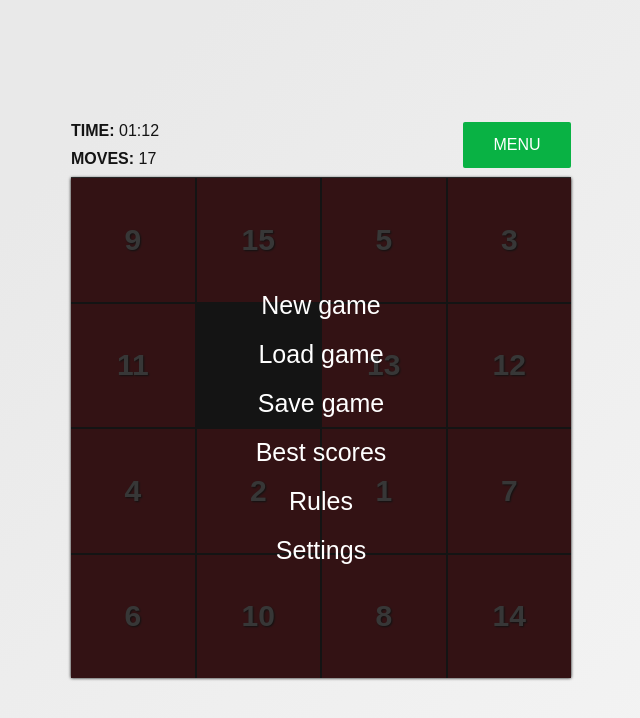
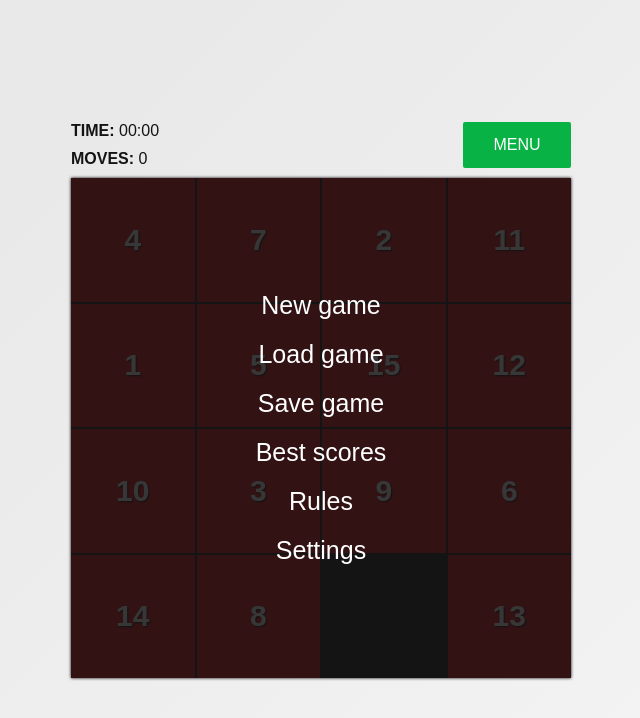
Before and after one commit to spoonya/puzzle-game, a website built with webpack: page src/index.html in a window 1280 px wide. Shown: the whole page, without its empty margins (319-959 px from the left). Built offline with nearby package versions, Linux system fonts and the light colour scheme; a web font is replaced by a local one.

Commit message:
feat: menu dynamic creation

```diff
--- a/src/index.html
+++ b/src/index.html
@@ -12,16 +12,8 @@
 <body>
 	<div class="container">
 		<div class="puzzle-wrapper">
-			<header class="header">
-				<div class="stats">
-					<time class="stats__item">Time: <span data-header="time">01:12</span></time>
-					<div class="stats__item">Moves: <span data-header="moves">17</span></div>
-				</div>
-				<button class="header__btn" data-header="pause-resume">Menu</button>
-			</header>
-
-			<div class="menu menu--visible">
-				<div class="menu__item menu__item--visible" data-menu="main">
+			<!-- <div class="menu menu--visible">
+				<div class="menu__item menu__item--hidden" data-menu="main">
 					<button class="menu__nav-btn" data-menu-btn="btn-new">New game</button>
 					<button class="menu__nav-btn" data-menu-btn="btn-load">Load game</button>
 					<button class="menu__nav-btn" data-menu-btn="btn-save">Save game</button>
@@ -29,7 +21,7 @@
 					<button class="menu__nav-btn" data-menu-btn="btn-rules">Rules</button>
 					<button class="menu__nav-btn" data-menu-btn="btn-settings">Settings</button>
 				</div>
-				<div class="menu__item menu__item--hidden" data-menu="menu-saved">
+				<div class="menu__item menu__item--visible" data-menu="menu-saved">
 					<h3 class="menu__title">Load game</h3>
 					<div class="menu__content">
 						<table class="saves-table">
@@ -39,10 +31,10 @@
 								<th>Moves</th>
 							</tr>
 							<tr data-saves="save-row">
-								<td data-saves="save-date">12.10.2020</td>
+								<td data-saves="save-size">4x4</td>
+								<td data-saves="save-time">05:30</td>
 								<td data-saves="save-moves">100</td>
-								<td data-saves="save-size">4x4</td>
-								<td data-saves="save-time"><button class="save-load" data-saves-btn="load">Load</button></td>
+								<td data-saves="save-btn"><button class="save-load" data-saves-btn="load">Load</button></td>
 							</tr>
 						</table>
 					</div>
@@ -83,12 +75,12 @@
 						<div class="menu__subitem">
 							<h4 class="menu__subtitle">Field size:</h4>
 							<select>
-								<option class="menu__option" value="3x3">3x3</option>
-								<option class="menu__option" value="4x4">4x4</option>
-								<option class="menu__option" value="5x5">5x5</option>
-								<option class="menu__option" value="6x6">6x6</option>
-								<option class="menu__option" value="7x7">7x7</option>
-								<option class="menu__option" value="8x8">8x8</option>
+								<option class="menu__option" value="3">3x3</option>
+								<option class="menu__option" value="4">4x4</option>
+								<option class="menu__option" value="5">5x5</option>
+								<option class="menu__option" value="6">6x6</option>
+								<option class="menu__option" value="7">7x7</option>
+								<option class="menu__option" value="8">8x8</option>
 							</select>
 						</div>
 						<div class="menu__subitem">
@@ -101,26 +93,7 @@
 					</div>
 					<button class="menu__back-btn" data-back-btn="btn-back">Back</button>
 				</div>
-			</div>
-
-			<div class="puzzle" style="grid-template-columns: repeat(4, 1fr);">
-				<div class="puzzle__item" id="9">9</div>
-				<div class="puzzle__item" id="15">15</div>
-				<div class="puzzle__item" id="5">5</div>
-				<div class="puzzle__item" id="3">3</div>
-				<div class="puzzle__item" id="11">11</div>
-				<div class="puzzle__empty" id="0"></div>
-				<div class="puzzle__item" id="13">13</div>
-				<div class="puzzle__item" id="12">12</div>
-				<div class="puzzle__item" id="4">4</div>
-				<div class="puzzle__item" id="2">2</div>
-				<div class="puzzle__item" id="1">1</div>
-				<div class="puzzle__item" id="7">7</div>
-				<div class="puzzle__item" id="6">6</div>
-				<div class="puzzle__item" id="10">10</div>
-				<div class="puzzle__item" id="8">8</div>
-				<div class="puzzle__item" id="14">14</div>
-			</div>
+			</div> -->
 		</div>
 	</div>
 </body>
--- a/src/styles/index/_main.scss
+++ b/src/styles/index/_main.scss
@@ -1,5 +1,8 @@
 .puzzle-wrapper {
   position: relative;
+
+  min-width: 50rem;
+  min-height: 55.6rem;
 }
 
 .puzzle {
@@ -46,7 +49,7 @@
 .menu {
   position: absolute;
   z-index: 1000;
-  top: 55px;
+  top: 56px;
   bottom: 0;
   left: 0;
 
@@ -73,6 +76,7 @@
 
 .menu__item {
   display: flex;
+  display: none;
   align-items: center;
   flex-direction: column;
   justify-content: center;
@@ -82,10 +86,6 @@
   color: $color-primary-light;
   &--visible {
     display: flex;
-  }
-
-  &--hidden {
-    display: none;
   }
 
   p {
@@ -222,5 +222,6 @@ label {
   min-width: 10.8rem;
   padding: .35em 1em;
 
+  user-select: none;
   text-transform: uppercase;
 }
--- /dev/null
+++ b/src/ts/header.ts
@@ -0,0 +1,47 @@
+import {menu} from './index';
+
+export default class Header {
+  private _puzzleWrapper: HTMLElement | null = document.querySelector('.puzzle-wrapper');
+  private _header: HTMLElement = document.createElement('header');
+  private _stats: HTMLElement = document.createElement('div');
+  private _statsTimeWrapper: HTMLElement = document.createElement('time');
+  private _statsTime: HTMLElement = document.createElement('span');
+  private _statsMovesWrapper: HTMLElement = document.createElement('div');
+  private _statsMoves: HTMLElement = document.createElement('span');
+  private _headerBtn: HTMLElement = document.createElement('button');
+  private _timeText = document.createTextNode('Time: ');
+  private _moveText = document.createTextNode('Moves: ');
+
+  public createHeader(): void {
+    this._header.classList.add('header');
+    this._stats.classList.add('stats');
+
+    this._statsMovesWrapper.classList.add('stats__item');
+    this._statsTimeWrapper.classList.add('stats__item');
+    this._headerBtn.classList.add('header__btn');
+
+    this._statsMoves.setAttribute('data-header', 'moves');
+    this._statsTime.setAttribute('data-header', 'time');
+    this._headerBtn.setAttribute('data-header', 'pause-resume');
+
+    this._statsTimeWrapper.append(this._statsTime);
+    this._stats.append(this._statsTimeWrapper);
+
+    this._statsMovesWrapper.append(this._statsMoves);
+    this._stats.append(this._statsMovesWrapper);
+
+    this._header.append(this._stats);
+    this._header.append(this._headerBtn);
+
+    this._puzzleWrapper?.prepend(this._header);
+
+    this._statsTimeWrapper.prepend(this._timeText);
+    this._statsTime.innerText = '00:00';
+    this._statsMovesWrapper.prepend(this._moveText);
+    this._statsMoves.innerText = '0';
+    this._headerBtn.innerText = 'Menu';
+
+    this._headerBtn.addEventListener('click', () => menu.menu.classList.add('menu--visible'));
+  }
+
+}
--- a/src/ts/index.ts
+++ b/src/ts/index.ts
@@ -1,9 +1,16 @@
 import '../styles/style.scss';
 import '../assets/move.mp3';
 import PuzzleLogic from './puzzle-logic';
+import Header from './header';
+import Menu from './menu';
 
-const puzzleInit = (size: number) => {
-  new PuzzleLogic(size);
+export const menu = new Menu();
+export const puzzleLogic  = new PuzzleLogic();
+
+const puzzleInit = (size: number): void => {
+  puzzleLogic.newGame(size);
+  menu.createMenuAll();
+  new Header().createHeader();
 };
 
 puzzleInit(4);
--- /dev/null
+++ b/src/ts/menu.ts
@@ -0,0 +1,297 @@
+import {puzzleLogic} from './index';
+
+export default class Menu {
+  private _puzzleWrapper: HTMLElement | null = document.querySelector('.puzzle-wrapper');
+
+  public menuItemArr: any = [];
+  public menuMainBtnArr: HTMLElement[] = [];
+
+  public menu: HTMLElement = document.createElement('div');
+
+  private _menuMainBtn: HTMLElement | null = null;
+
+  private _menuItem: HTMLElement | null = null;
+  private _menuItemContent: HTMLElement | null = null;
+  private _menuItemTitle: HTMLElement | null = null;
+  private _menuTable: HTMLElement | null = null;
+  private _menuTableRow: HTMLElement | null = null;
+  private _menuTableTh: HTMLElement | null = null;
+  private _menuTableTd: HTMLElement | null = null;
+
+  private _menuBackBtn: HTMLElement = document.createElement('button');
+  private _menuTableBtn: HTMLElement | null = null;
+
+  private _menuItemTxt: HTMLElement | null = null;
+  private _menuItemSubtitle: HTMLElement | null = null;
+
+  private _menuItemSelect: HTMLElement | null = null;
+  private _menuItemOption: HTMLElement | null = null;
+  private _menuItemInput: HTMLElement | null = null;
+  private _menuItemLabel: HTMLElement | null = null;
+  private _menuSubitem: HTMLElement | null = null;
+
+  public createMenuAll(): void {
+    this._puzzleWrapper?.append(this.menu);
+    this.menu.classList.add('menu', 'menu--visible');
+    this._menuBackBtn.classList.add('menu__back-btn');
+    this._menuBackBtn.setAttribute('data-menu-btn', 'btn-back');
+    this._menuBackBtn.innerText = 'Back';
+
+    const menuItemSetup = {
+      main: 'menu__item',
+      modif: {
+        visible: 'menu__item--visible'
+      },
+      attrName: 'data-menu'
+    };
+
+    const createMenuItemCommon = (attrName: string, attrVal: string, title: string, modif?:string): void => {
+
+      this._menuItem = document.createElement('div');
+      this._menuItemContent = document.createElement('div');
+      this._menuItemTitle = document.createElement('h3');
+
+      modif ? this._menuItem.classList.add(modif) : false;
+
+      this._menuItem.classList.add(menuItemSetup.main);
+      this._menuItem.setAttribute(attrName, attrVal);
+      this._menuItemContent.classList.add('menu__content');
+      this._menuItemTitle.classList.add('menu__title');
+
+      this._menuItemTitle.innerText = title;
+
+      this._menuItem.append(this._menuItemTitle);
+      this._menuItem.append(this._menuItemContent);
+      this._menuItem.append(this._menuBackBtn);
+      this.menu.append(this._menuItem);
+    }
+
+    const createMenuMain = (): void => {
+      const menuMainSetup = {
+        attrVal: 'main',
+        btnClass: 'menu__nav-btn',
+        btnAttrName: 'data-menu-btn',
+        btnSetup: [
+          { btnAttrVal: 'btn-new', btnTxt: 'New game' },
+          { btnAttrVal: 'btn-load', btnTxt: 'Load game' },
+          { btnAttrVal: 'btn-save', btnTxt: 'Save game' },
+          { btnAttrVal: 'btn-scores', btnTxt: 'Best scores' },
+          { btnAttrVal: 'btn-rules', btnTxt: 'Rules' },
+          { btnAttrVal: 'btn-settings', btnTxt: 'Settings' },
+        ]
+      };
+
+      this._menuItem = document.createElement('div');
+      this._menuItem.classList.add(menuItemSetup.main);
+      this._menuItem.classList.add(menuItemSetup.modif.visible);
+      this._menuItem.setAttribute(menuItemSetup.attrName, menuMainSetup.attrVal);
+      this.menu.append(this._menuItem);
+
+      for (let i = 0; i < menuMainSetup.btnSetup.length; i++) {
+        this._menuMainBtn = document.createElement('button');
+
+        this._menuMainBtn.classList.add(menuMainSetup.btnClass);
+        this._menuMainBtn.setAttribute(menuMainSetup.btnAttrName, menuMainSetup.btnSetup[i].btnAttrVal);
+        this._menuMainBtn.innerText = menuMainSetup.btnSetup[i].btnTxt;
+
+        this._menuItem.append(this._menuMainBtn);
+
+        this.menuMainBtnArr.push(this._menuMainBtn);
+      }
+
+      this.menuItemArr.push(this._menuItem);
+      this.menuMainBtnArr[0].addEventListener('click', () => {
+        this.menu.classList.remove('menu--visible');
+        puzzleLogic.newGame(4);
+      });
+
+    }
+
+    const createMenuLoad = (): void => {
+      const menuLoadSetup = {
+        title: 'Load game',
+        attrVal: 'menu-saved',
+        tableClass: 'saves-table',
+        trAttrName: 'data-saves',
+        trArrtVal: 'save-row',
+        tableHeader: [
+          { th: 'Board size' },
+          { th: 'Time' },
+          { th: 'Moves' }
+        ]
+      };
+
+      createMenuItemCommon(menuItemSetup.attrName, menuLoadSetup.attrVal, menuLoadSetup.title);
+
+      this._menuTable = document.createElement('table');
+      this._menuTable.classList.add(menuLoadSetup.tableClass);
+      this._menuTableRow = document.createElement('tr');
+      this._menuTableRow.setAttribute(menuLoadSetup.trAttrName, menuLoadSetup.trArrtVal);
+
+      for (let i = 0; i < menuLoadSetup.tableHeader.length; i++) {
+        this._menuTableTh = document.createElement('th');
+
+        this._menuTableTh.innerText = menuLoadSetup.tableHeader[i].th;
+
+        this._menuTableRow.append(this._menuTableTh);
+        this._menuTable.append(this._menuTableRow);
+      }
+
+      this._menuItemContent?.append(this._menuTable);
+
+      this.menuItemArr.push(this._menuItem);
+    };
+
+    const createMenuScores = (): void => {
+      const menuScoresSetup = {
+        title: 'Best scores',
+        attrVal: 'menu-scores',
+        tableClass: 'record-table',
+        trAttrName: 'data-record',
+        trArrtVal: 'record-row',
+        tableHeader: [
+          { th: 'Date' },
+          { th: 'Moves' },
+          { th: 'Size' },
+          { th: 'Time' },
+        ]
+      };
+
+      createMenuItemCommon(menuItemSetup.attrName, menuScoresSetup.attrVal, menuScoresSetup.title);
+
+      this._menuTable = document.createElement('table');
+      this._menuTable.classList.add(menuScoresSetup.tableClass);
+      this._menuTableRow = document.createElement('tr');
+      this._menuTableRow.setAttribute(menuScoresSetup.trAttrName, menuScoresSetup.trArrtVal);
+
+      for (let i = 0; i < menuScoresSetup.tableHeader.length; i++) {
+        this._menuTableTh = document.createElement('th');
+
+        this._menuTableTh.innerText = menuScoresSetup.tableHeader[i].th;
+
+        this._menuTableRow.append(this._menuTableTh);
+        this._menuTable.append(this._menuTableRow);
+      }
+
+      this._menuItemContent?.append(this._menuTable);
+
+      this.menuItemArr.push(this._menuItem);
+    };
+
+    const createMenuRules = (): void => {
+      const menuRulesSetup = {
+        title: 'Rules',
+        attrVal: 'menu-rules',
+        txt: 'The object of the puzzle is to place the tiles in order by making sliding moves that use the empty space. You can save your game and load it later. Or you can just use pause button. Also you can choose game field size in Settings.'
+      };
+
+      createMenuItemCommon(menuItemSetup.attrName, menuRulesSetup.attrVal, menuRulesSetup.title);
+
+      this._menuItemTxt = document.createElement('p');
+      this._menuItemTxt.innerText = menuRulesSetup.txt;
+      this._menuItemContent?.append(this._menuItemTxt);
+
+      this.menuItemArr.push(this._menuItem);
+    };
+
+    const createMenuSettings = (): void => {
+      const menuSettingsSetup = {
+        title: 'Settings',
+        attrVal: 'menu-settings',
+        size: {
+          title: 'Field size: ',
+          option: [
+            { class: 'menu__option', attrVal: '3', txt: '3x3' },
+            { class: 'menu__option', attrVal: '4', txt: '4x4' },
+            { class: 'menu__option', attrVal: '5', txt: '5x5' },
+            { class: 'menu__option', attrVal: '6', txt: '6x6' },
+            { class: 'menu__option', attrVal: '7', txt: '7x7' },
+            { class: 'menu__option', attrVal: '8', txt: '8x8' },
+          ]
+        },
+        sound: {
+          title: 'Sound: ',
+          option: [
+            {
+              label: { for: 'sound-on' },
+              input: { type: 'radio', id: 'sound-on', name: 'sound', value: 'on'},
+              txt: 'On'
+            },
+            {
+              label: { for: 'sound-off' },
+              input: { type: 'radio', id: 'sound-off', name: 'sound', value: 'off', checked: ''},
+              txt: 'Off'
+            }
+          ]
+        }
+      };
+
+      const createSubItemCommon = (title: string): void => {
+        this._menuSubitem = document.createElement('div');
+        this._menuItemSubtitle = document.createElement('h4');
+
+        this._menuSubitem.classList.add('menu__subitem');
+        this._menuItemSubtitle?.classList.add('menu__subtitle');
+
+        this._menuItemContent?.append(this._menuSubitem);
+        this._menuSubitem.append(this._menuItemSubtitle);
+
+        this._menuItemSubtitle.innerText = title;
+      };
+
+      const setAttributes = (el: HTMLElement, attrs: any):void => {
+        for (let key in attrs) {
+          el.setAttribute(key, attrs[key]);
+        }
+      };
+
+      createMenuItemCommon(menuItemSetup.attrName, menuSettingsSetup.attrVal, menuSettingsSetup.title);
+
+      for (let i = 0; i < menuSettingsSetup.size.option.length; i++) {
+        if (i === 0) {
+          createSubItemCommon(menuSettingsSetup.size.title);
+
+          this._menuItemSelect = document.createElement('select');
+
+          this._menuSubitem?.append(this._menuItemSelect);
+        }
+
+        this._menuItemOption = document.createElement('option');
+        this._menuItemOption.classList.add(menuSettingsSetup.size.option[i].class);
+        this._menuItemOption.setAttribute('value', menuSettingsSetup.size.option[i].attrVal);
+        this._menuItemOption.innerText = menuSettingsSetup.size.option[i].txt;
+
+        this._menuItemSelect?.append(this._menuItemOption);
+      }
+
+      for (let i = 0; i < menuSettingsSetup.sound.option.length; i++) {
+        if (i === 0) {
+          createSubItemCommon(menuSettingsSetup.sound.title);
+        }
+
+        this._menuItemInput = document.createElement('input');
+        this._menuItemLabel = document.createElement('label');
+        setAttributes(this._menuItemInput, menuSettingsSetup.sound.option[i].input);
+        setAttributes(this._menuItemLabel, menuSettingsSetup.sound.option[i].label);
+
+        this._menuItemLabel.innerText = menuSettingsSetup.sound.option[i].txt;
+
+        this._menuSubitem?.append(this._menuItemInput);
+        this._menuSubitem?.append(this._menuItemLabel);
+      }
+
+      this.menuItemArr.push(this._menuItem);
+    };
+
+    this._menuBackBtn.addEventListener('click', () => {
+      this._menuBackBtn.parentElement?.classList.remove(menuItemSetup.modif.visible);
+      this.menuItemArr[0].classList.add(menuItemSetup.modif.visible);
+    });
+
+    createMenuMain();
+    createMenuLoad();
+    createMenuScores();
+    createMenuRules();
+    createMenuSettings();
+  }
+}
--- a/src/ts/puzzle-dom.ts
+++ b/src/ts/puzzle-dom.ts
@@ -1,8 +1,8 @@
 export default class PuzzleDOM {
   private _boardSize: number = 0;
-  private _container: HTMLElement = document.createElement('div');
   private _puzzleItem: HTMLElement = document.createElement('div');
   public puzzle: HTMLElement = document.createElement('div');
+  private _puzzleWrapper: HTMLElement | null = document.querySelector('.puzzle-wrapper');
   public numArr: number[] = [];
   public cellsArr: HTMLElement[] = [];
 
@@ -18,7 +18,7 @@ export default class PuzzleDOM {
     }
   }
 
-  public calcCoords(idx: any) {
+  public calcCoords(idx: number) {
     const puzzleWidth: number = this.puzzle.clientWidth;
     const puzzleItemWidth: number = puzzleWidth / this.boardSize;
     const totalCols: number = Math.floor(puzzleWidth / puzzleItemWidth);
@@ -44,7 +44,7 @@ export default class PuzzleDOM {
     return arr;
   }
 
-  private _isSovlable() {
+  private _isSovlable(): boolean {
     const puzzleLength: number = this.numArr.length - 1;
     let sum: number = 0;
     let zeroIdx: number = 0;
@@ -61,6 +61,7 @@ export default class PuzzleDOM {
       }
     }
 
+    //TODO: Check
     sum += this.calcCoords(zeroIdx).row;
     console.log(sum);
     return sum % 2 === 0;
@@ -71,13 +72,13 @@ export default class PuzzleDOM {
       this.puzzle.removeChild(this.puzzle.firstChild);
     }
 
+    this.cellsArr = [];
+
     this.puzzle.style.gridTemplateColumns = `repeat(${this.boardSize}, 1fr)`;
 
-    this._container.classList.add('container');
     this.puzzle.classList.add('puzzle');
 
-    document.body.append(this._container);
-    this._container.append(this.puzzle);
+    this._puzzleWrapper?.append(this.puzzle);
 
     do {
       this.numArr = this._createRandArray(this.boardSize);
--- a/src/ts/puzzle-logic.ts
+++ b/src/ts/puzzle-logic.ts
@@ -1,11 +1,11 @@
 import PuzzleDOM from './puzzle-dom';
 
-const puzzleDOM = new PuzzleDOM();
+const puzzleDOM: PuzzleDOM = new PuzzleDOM();
 
 export default class PuzzleLogic {
-  constructor(size: number) {
+  public newGame(size: number) {
     puzzleDOM.boardSize = size;
-    // puzzleDOM.createDOM();
+    puzzleDOM.createDOM();
     this._addEvtListeners();
   }
 
@@ -63,10 +63,10 @@ export default class PuzzleLogic {
       ];
 
       if (coords.itemCoords.col === coords.emptyCoords.col
-      && coords.itemCoords.row < coords.emptyCoords.row) {
+        && coords.itemCoords.row < coords.emptyCoords.row) {
         direction = toUp;
       } else if (coords.itemCoords.col === coords.emptyCoords.col
-      && coords.itemCoords.row > coords.emptyCoords.row) {
+        && coords.itemCoords.row > coords.emptyCoords.row) {
         direction = toDown;
       } else if (coords.itemCoords.col > coords.emptyCoords.col
         && coords.itemCoords.row === coords.emptyCoords.row) {
@@ -78,7 +78,7 @@ export default class PuzzleLogic {
       return direction;
     }
 
-    const swap = (item: HTMLElement, empty: HTMLElement) => {
+    const swap = (item: HTMLElement, empty: HTMLElement): void => {
       const itemParent = item.parentElement;
       const emptyParent = empty.parentElement;
 
```
